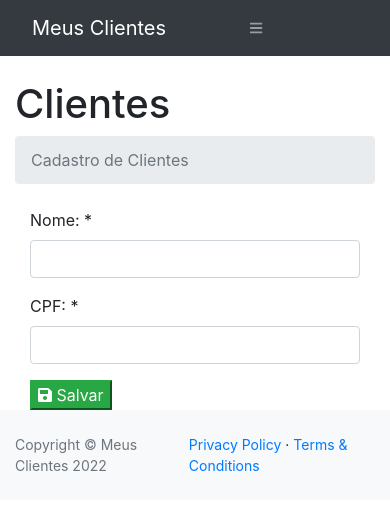
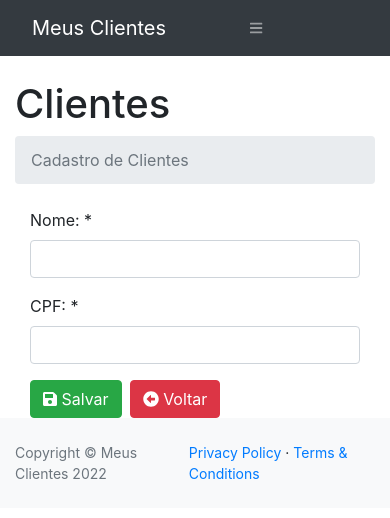
Before and after one commit to brunoyillli/clientes-app, an Angular app: page /clientes-form in a window 390 px wide. Shown: the top 518 px of the page. Built offline with nearby package versions, Linux system fonts and the light colour scheme.

Commit message:
rotas do cliente lista e clientes form

```diff
--- a/src/app/clientes/clientes-form/clientes-form.component.html
+++ b/src/app/clientes/clientes-form/clientes-form.component.html
@@ -44,9 +44,12 @@
             </div>
         </div>
         <div class="row">
-            <div class="col-md-2">
-                <button type="submit" class="btn-success">
+            <div class="col-md-3">
+                <button type="submit" class="btn btn-success">
                     <i class="fa fa-save"></i> Salvar
+                </button>
+                <button type="button" class="btn btn-danger ml-2" (click)="voltarParaListagem()">
+                    <i class="fa fa-arrow-alt-circle-left"></i> Voltar
                 </button>
             </div>
         </div>
--- a/src/app/clientes/clientes-form/clientes-form.component.ts
+++ b/src/app/clientes/clientes-form/clientes-form.component.ts
@@ -1,4 +1,5 @@
 import { Component, OnInit } from '@angular/core';
+import { Router } from '@angular/router';
 import { ClientesService } from 'src/app/clientes.service';
 import { Cliente } from '../cliente';
 
@@ -12,11 +13,17 @@
   cliente: Cliente;
   success: boolean = false;
   errors?: String[];
-  constructor( private service: ClientesService) {
+  constructor(
+    private service: ClientesService,
+    private router: Router) {
     this.cliente = new Cliente;
   }
 
   ngOnInit(): void {
+  }
+
+  voltarParaListagem(){
+    this.router.navigate(['/clientes-lista'])
   }
 
   onSubmit(){
--- a/src/app/clientes/clientes-lista/clientes-lista.component.html
+++ b/src/app/clientes/clientes-lista/clientes-lista.component.html
@@ -5,7 +5,7 @@
 <div class="container">
     <div class="row">
         <div class="col-md-2">
-            <button class="btn btn-warning">
+            <button class="btn btn-warning" (click)="novoCadastro()">
                 <i class="fa fa-plus"></i> Novo Cliente
             </button>
         </div>
--- a/src/app/clientes/clientes-lista/clientes-lista.component.ts
+++ b/src/app/clientes/clientes-lista/clientes-lista.component.ts
@@ -1,6 +1,7 @@
 import { Component, OnInit } from '@angular/core';
 import { ClientesService } from 'src/app/clientes.service';
 import { Cliente } from '../cliente';
+import { Router } from '@angular/router';
 
 @Component({
   selector: 'app-clientes-lista',
@@ -11,7 +12,7 @@
 
   clientes?: Cliente[] = [];
 
-  constructor(private service: ClientesService) {
+  constructor(private service: ClientesService, private router: Router) {
 
   }
 
@@ -19,4 +20,7 @@
     this.service.getClientes().subscribe( resposta => this.clientes = resposta);
   }
 
+  novoCadastro(){
+    this.router.navigate(['/clientes-form'])
+  }
 }
```
